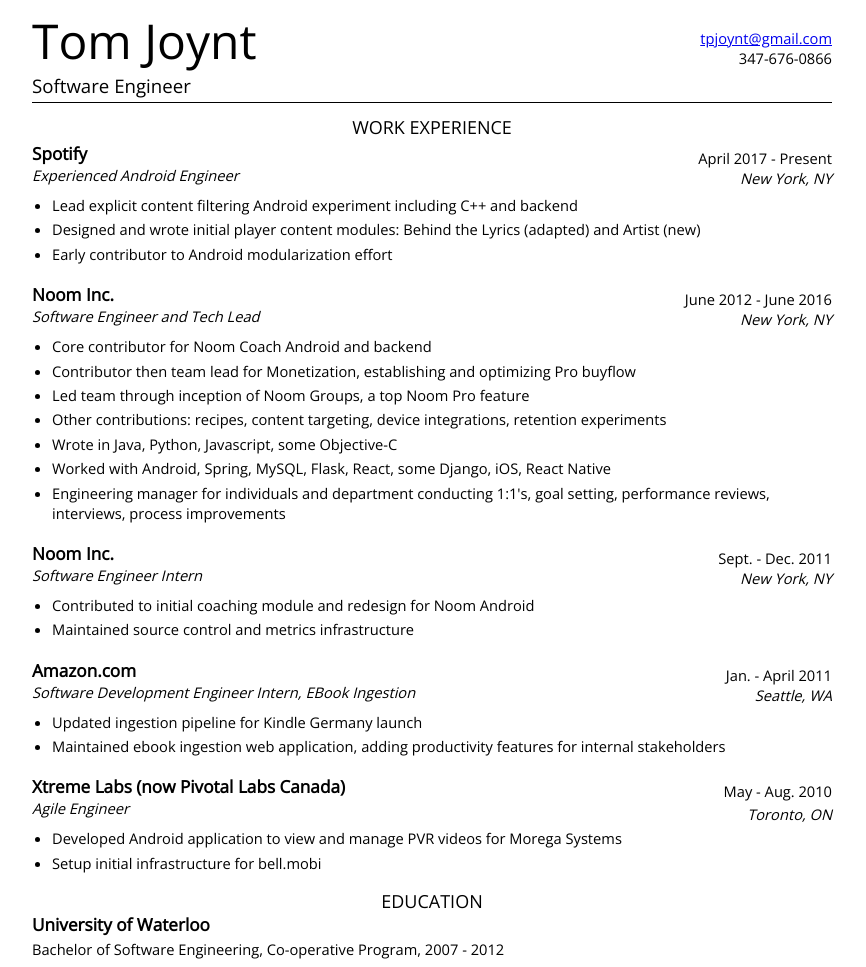
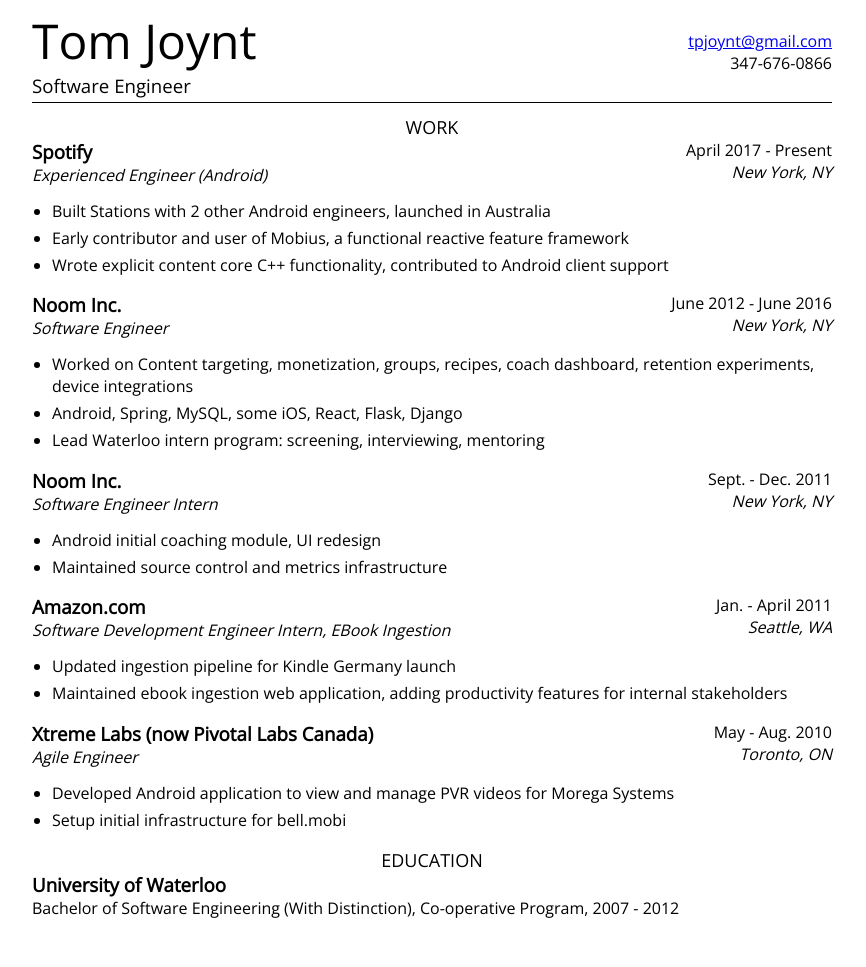
Before and after one commit to tpjoynt/tpjoynt.github.com, a Jekyll site: the page built from _sections/resume.html, in a window 1280 px wide. Shown: the whole page, without its empty margins (208-1074 px from the left). Built offline with Jekyll 4.4.1, drawn with Linux system fonts in a browser that asks for light colours; after the commit the page ends 927 px from its top, so only the background shows below that.

Commit message:
Update resume

```diff
--- a/_sections/resume.html
+++ b/_sections/resume.html
@@ -5,12 +5,12 @@ layout: null
 ---
 <html><head>
 <meta http-equiv="content-type" content="text/html; charset=us-ascii">
-<link href='https://fonts.googleapis.com/css?family=Open+Sans' rel='stylesheet' type='text/css'>
+<link href='https://fonts.googleapis.com/css?family=Open+Sans:light' rel='stylesheet' type='text/css'>
 <title>Tom Joynt Resume</title>
 <style type="text/css">
 #resume-body {
 font-family:"Open Sans",sans-serif;
-font-size:11pt;
+font-size:12pt;
 border-style:none;
 max-width:800px;
 margin-left:auto;
@@ -50,12 +50,10 @@ text-transform: uppercase;
 .section-content{
 }
 
-.section-content div {
-	padding-top:3px;
-}
-
 .job-position{
 font-style:italic;
+display: inline-block;
+margin-bottom: 4px;
 }
 
 .job-desc{
@@ -64,6 +62,11 @@ text-align:right;
 }
 
 .job-time{
+}
+
+.job-title{
+font-weight: bold;
+font-size: 18px;
 }
 
 .job-location{
@@ -83,6 +86,18 @@ float:left;
 #contact-info {
 float:right;
 text-align:right;
+}
+.row {
+clear:both;
+}
+ul {
+clear: both;
+}
+.row-left {
+	float:left;
+}
+.row-right {
+	float:right;
 }
 .job{
 margin-bottom:12px;
@@ -124,7 +139,7 @@ hr {
 <div id="info-line"></div>
 <div class="section-divider">&nbsp</div>
 <div class="section">
-	<div class="section-title">Work Experience</div>
+	<div class="section-title">Work</div>
 	<div class="section-content">
 		<div class="job">
 			<div class="job-desc">
@@ -132,28 +147,24 @@ hr {
 				<span class="job-location">New York, NY</span>
 			</div>
 			<h3>Spotify</h3>
-			<span class="job-position">Experienced Android Engineer</span>
+			<span class="job-position">Experienced Engineer (Android)</span>
 			<ul>
-				<li>Lead explicit content filtering Android experiment including C++ and backend</li>
-				<li>Designed and wrote initial player content modules: Behind the Lyrics (adapted) and Artist (new)</li>
-				<li>Early contributor to Android modularization effort</li>
+				<li>Built Stations with 2 other Android engineers, launched in Australia</li>
+				<li>Early contributor and user of Mobius, a functional reactive feature framework</li>
+				<li>Wrote explicit content core C++ functionality, contributed to Android client support</li>
 			</ul>
 		</div>
 		<div class="job">
-			<div class="job-desc">
-				<div class="job-time">June 2012 - June 2016</div>
-				<span class="job-location">New York, NY</span>
-			</div>
-			<h3>Noom Inc.</h3>
-			<span class="job-position">Software Engineer and Tech Lead</span>
+				<div class="job-desc">
+					<div class="job-time">June 2012 - June 2016</div>
+					<span class="job-location">New York, NY</span>
+				</div>
+				<h3>Noom Inc.</h3>
+				<span class="job-position">Software Engineer</span>
 			<ul>
-				<li>Core contributor for Noom Coach Android and backend</li>
-				<li>Contributor then team lead for Monetization, establishing and optimizing Pro buyflow</li>
-				<li>Led team through inception of Noom Groups, a top Noom Pro feature</li>
-				<li>Other contributions: recipes, content targeting, device integrations, retention experiments</li>
-				<li>Wrote in Java, Python, Javascript, some Objective-C</li>
-				<li>Worked with Android, Spring, MySQL, Flask, React, some Django, iOS, React Native</li>
-				<li>Engineering manager for individuals and department conducting 1:1's, goal setting, performance reviews, interviews, process improvements</li>
+				<li>Worked on Content targeting, monetization, groups, recipes, coach dashboard, retention experiments, device integrations</li>
+				<li>Android, Spring, MySQL, some iOS, React, Flask, Django</li>
+				<li>Lead Waterloo intern program: screening, interviewing, mentoring</li>
 			</ul>
 		</div>
 		<div class="job">
@@ -164,7 +175,7 @@ hr {
 			<h3>Noom Inc.</h3>
 			<span class="job-position">Software Engineer Intern</span>
 			<ul>
-				<li>Contributed to initial coaching module and redesign for Noom Android</li>
+				<li>Android initial coaching module, UI redesign</li>
 				<li>Maintained source control and metrics infrastructure</li>
 			</ul>
 		</div>
@@ -199,7 +210,7 @@ hr {
 	<div class="section-title">Education</div>
 	<div class="section-content">
 	<h3>University of Waterloo</h3>
-		<div>Bachelor of Software Engineering, Co-operative Program, 2007 - 2012</div>
+		<div>Bachelor of Software Engineering (With Distinction), Co-operative Program, 2007 - 2012</div>
 	</div>
 </div>
 </div>
```
